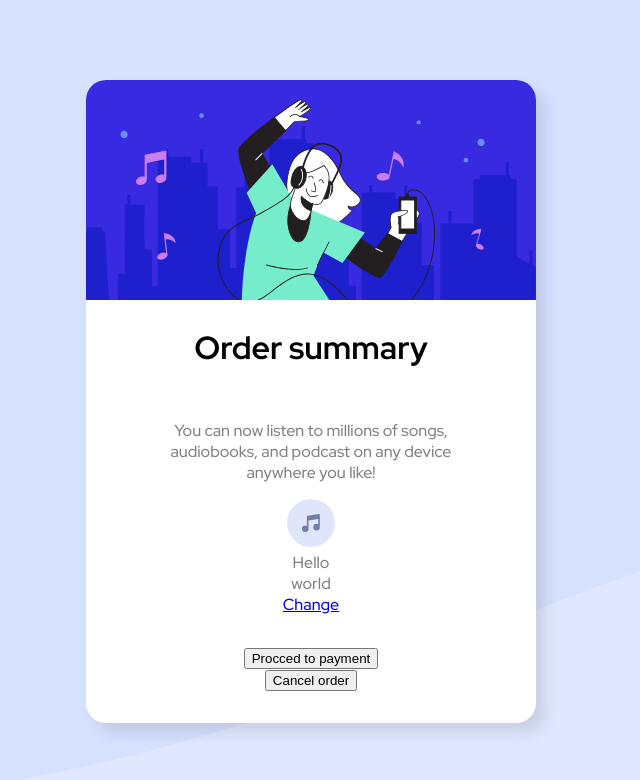
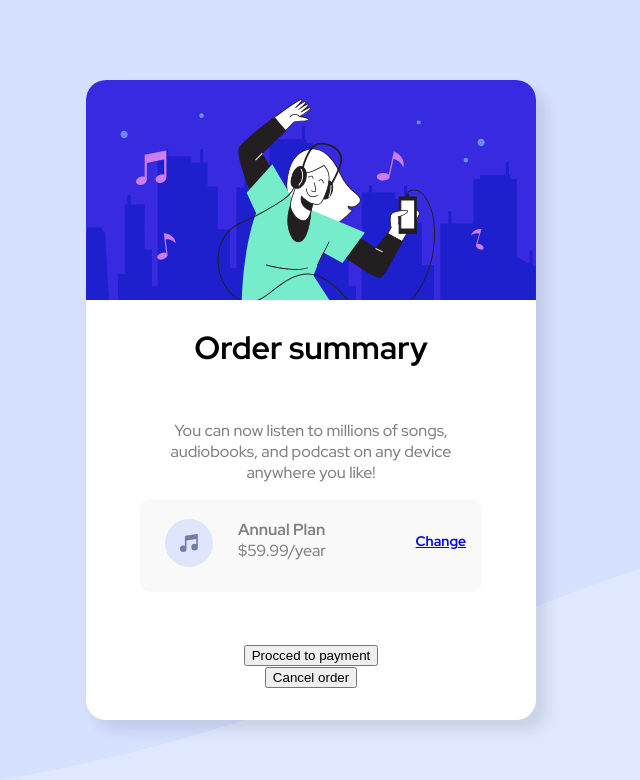
Before and after one commit to Orick08/react-mock, a React (Vite) app: page / in a window 1280 px wide. Shown: the top 780 px of the page, without its empty margins (329-969 px from the left). Built offline with nearby package versions, Linux system fonts and the light colour scheme.

Commit message:
Adds plan mini component style

```diff
--- a/src/App.js
+++ b/src/App.js
@@ -7,7 +7,7 @@ const header = "Order summary";
 const description = (
   <div>
     <p>You can now listen to millions of songs, audiobooks, and podcast on any device anywhere you like!</p>
-    <PlanMini icon={iconPlan} name={"Hello"} price="world" />
+    <PlanMini icon={iconPlan} name={"Annual Plan"} price="$59.99/year" />
   </div>
 );
 
--- a/src/components/plan-mini.css
+++ b/src/components/plan-mini.css
@@ -0,0 +1,30 @@
+.plan-mini{
+  background-color: #f9f9f9;
+  margin-bottom: 20px;
+  padding: 20px 0;
+  border-radius: 10px;
+  max-width: 100%;
+
+  display: flex;
+  justify-content: space-between;
+}
+
+.plan-icon{
+  padding-left: 5%;
+  padding-right: 5%;
+  flex-grow: 1;
+}
+
+.plan-text{
+  padding-right: 10px;
+  flex-grow: 4;
+  text-align: left;
+}
+
+.plan-link{
+  font-weight: 700;
+  font-size: 14px;
+
+  flex-grow: 2;
+  padding-top: 4%;
+}
--- a/src/styles/app.css
+++ b/src/styles/app.css
@@ -9,6 +9,14 @@ body{
   font-family: 'Red Hat Display', sans-serif;
 }
 
+.bold-text{
+  font-weight: 700;
+}
+
+.muted-text{
+  color: gray;
+}
+
 @media screen and (max-width: 1439px){
   body{
     background-image: url("../images/pattern-background-mobile.svg");
```
